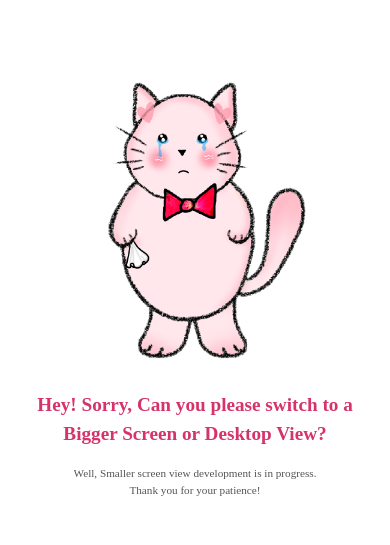
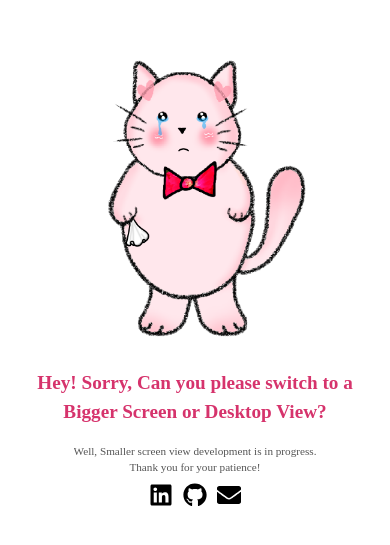
Before and after one commit to MomnaBukhari/momnabatool, a React (Vite) app: page / in a window 390 px wide. Shown: the part 137-682 px from the top of the page. Built offline with nearby package versions, Linux system fonts and the light colour scheme.

Commit message:
olaying around with icons on mobile screen

```diff
--- a/src/App.jsx
+++ b/src/App.jsx
@@ -4,6 +4,7 @@ import Navbar from "./components/Navbar";
 import RoutesComponent from "./components/Routes";
 import initializeCursor from "./scripting/cursor";
 import Footer from "./components/Footer";
+import { FaLinkedin, FaGithub, FaEnvelope } from "react-icons/fa";
 
 function App() {
   const [isMobile, setIsMobile] = useState(window.innerWidth <= 768);
@@ -26,8 +27,40 @@ function App() {
         {isMobile ? (
           <div className="mobile-message">
             <img src="./images/char1.png"></img>
-            <h1>Hey! Sorry, Can you please switch to a Bigger Screen or Desktop View?</h1>
-            <p>Well, Smaller screen view development is in progress. <br></br> Thank you for your patience!</p>
+            <h1>
+              Hey! Sorry, Can you please switch to a Bigger Screen or Desktop
+              View?
+            </h1>
+            <p>
+              Well, Smaller screen view development is in progress. <br></br>{" "}
+              Thank you for your patience!
+            </p>
+            <div className="mobile-links">
+              <a
+                href="https://www.linkedin.com/in/momna-batool/"
+                target="_blank"
+                rel="noopener noreferrer"
+                className="icon-link"
+              >
+                <FaLinkedin size={24} />
+              </a>
+              <a
+                href="https://github.com/MomnaBukhari"
+                target="_blank"
+                rel="noopener noreferrer"
+                className="icon-link"
+              >
+                <FaGithub size={24} />
+              </a>
+              <a
+                href="mailto:smomnabatool@gmail.com"
+                target="_blank"
+                rel="noopener noreferrer"
+                className="icon-link"
+              >
+                <FaEnvelope size={24} />
+              </a>
+            </div>
           </div>
         ) : (
           <>
--- a/src/index.css
+++ b/src/index.css
@@ -116,6 +116,12 @@ img, video, iframe, canvas {
   text-align: center; /* Ensure text is centered */
   line-height: 1.5; /* Improve readability */
 }
+.mobile-links{
+  display: flex;
+  flex-direction: row;
+  gap: 10px;
+  margin: 2%;
+}
 
 /* Show the message only on smaller screens */
 @media (max-width: 768px) {
```
